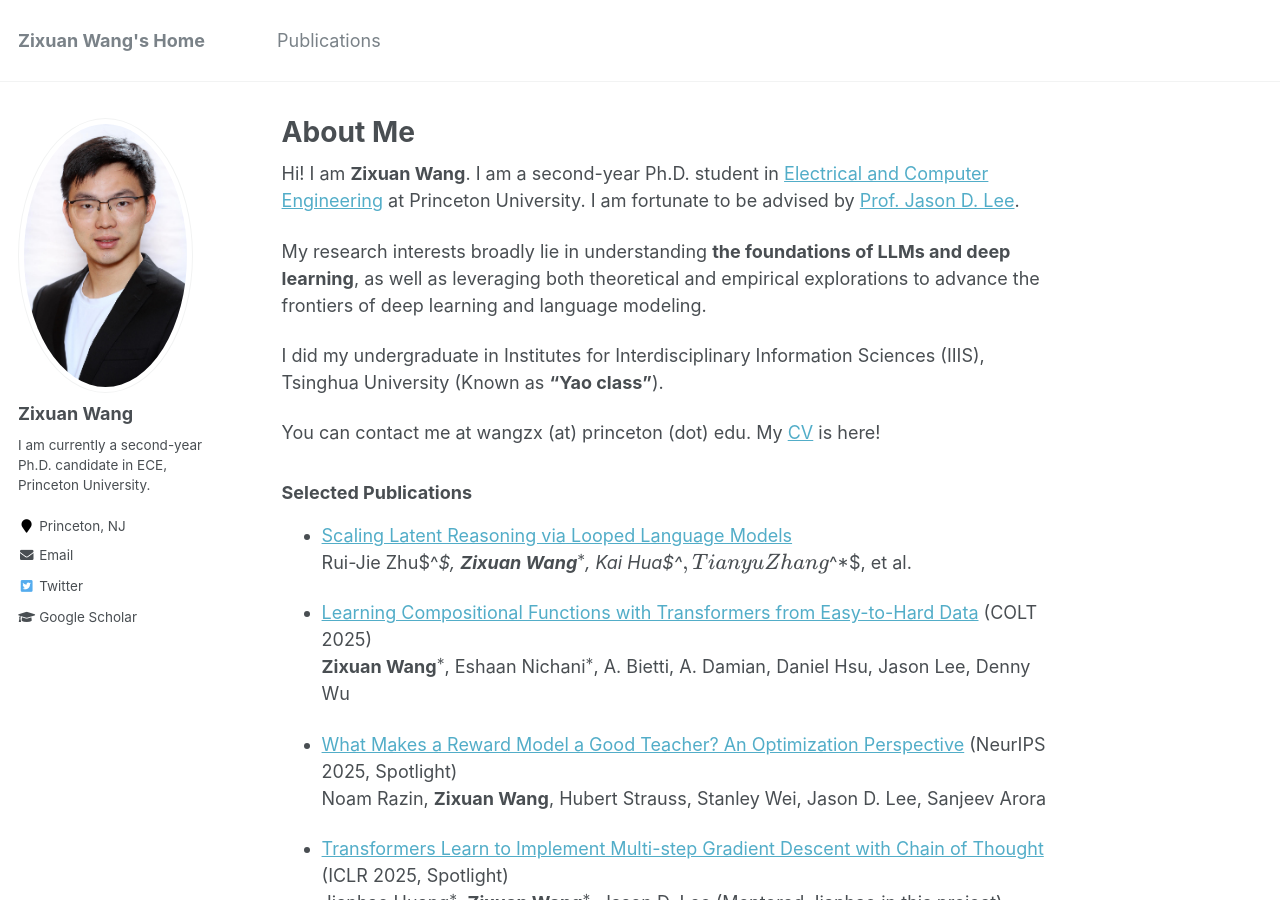
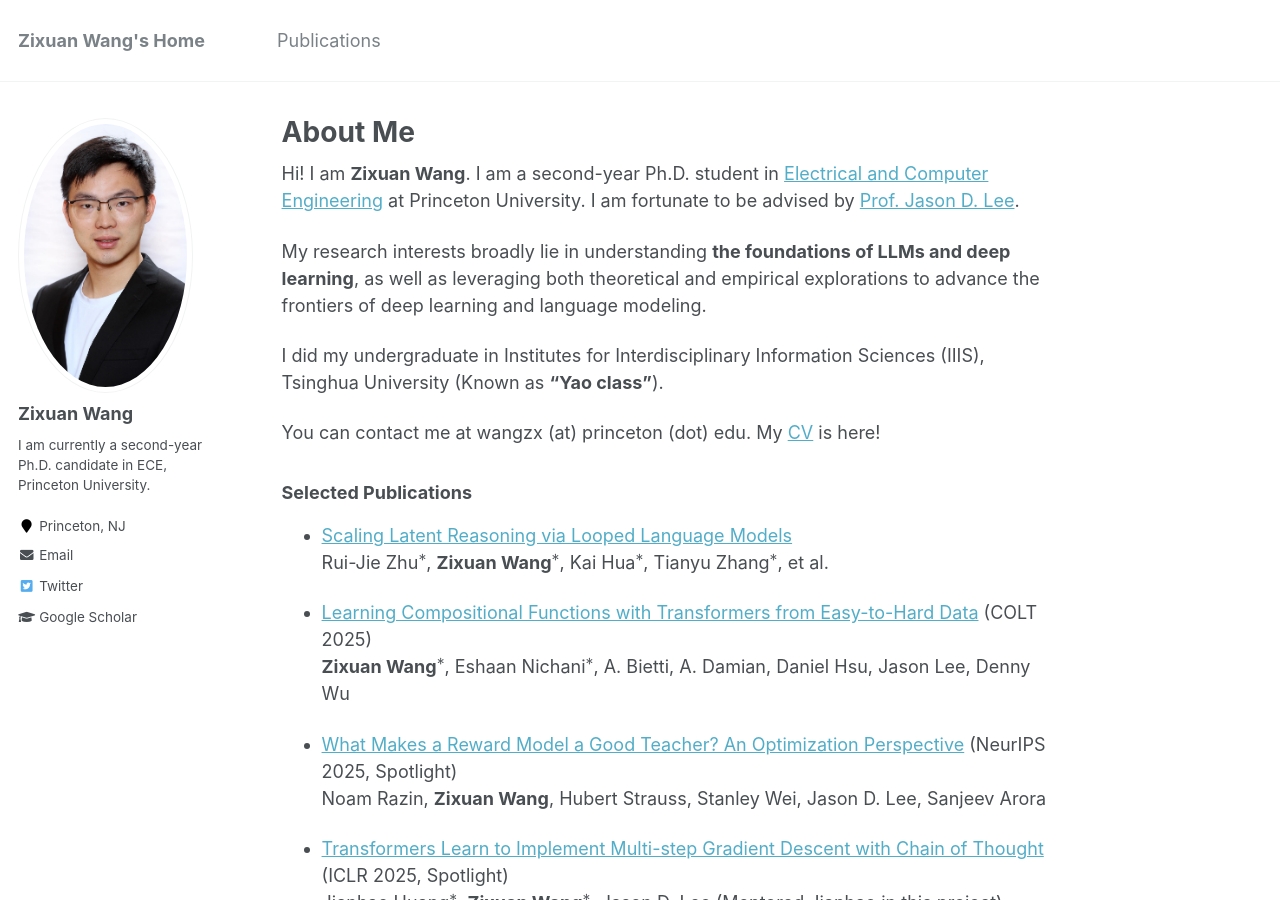
Before and after one commit to zixuan-wang-dlt/zixuan-wang-dlt.github.io, a Jekyll site: the page built from _pages/about.md, in a window 1280 px wide and 900 px high. Built offline with Jekyll 4.4.1, drawn with Linux system fonts in a browser that asks for light colours; formulas are drawn with MathJax 3; comment, search, counter and statistics services are not loaded.

```diff
--- a/_pages/about.md
+++ b/_pages/about.md
@@ -20,7 +20,7 @@
 ### Selected Publications
 
 - <a href="https://arxiv.org/abs/2510.25741">Scaling Latent Reasoning via Looped Language Models </a>\
-Rui-Jie Zhu$^*$, **Zixuan Wang$^*$**, Kai Hua$^*$, Tianyu Zhang$^*$, et al.
+    Rui-Jie Zhu$^∗$, **Zixuan Wang$^∗$**, Kai Hua$^∗$, Tianyu Zhang$^∗$, et al.
 
 - <a href="https://arxiv.org/abs/2505.23683">Learning Compositional Functions with Transformers from Easy-to-Hard Data</a> (COLT 2025)\
     **Zixuan Wang$^∗$**, Eshaan Nichani$^∗$, A. Bietti, A. Damian, Daniel Hsu, Jason Lee, Denny Wu
```
